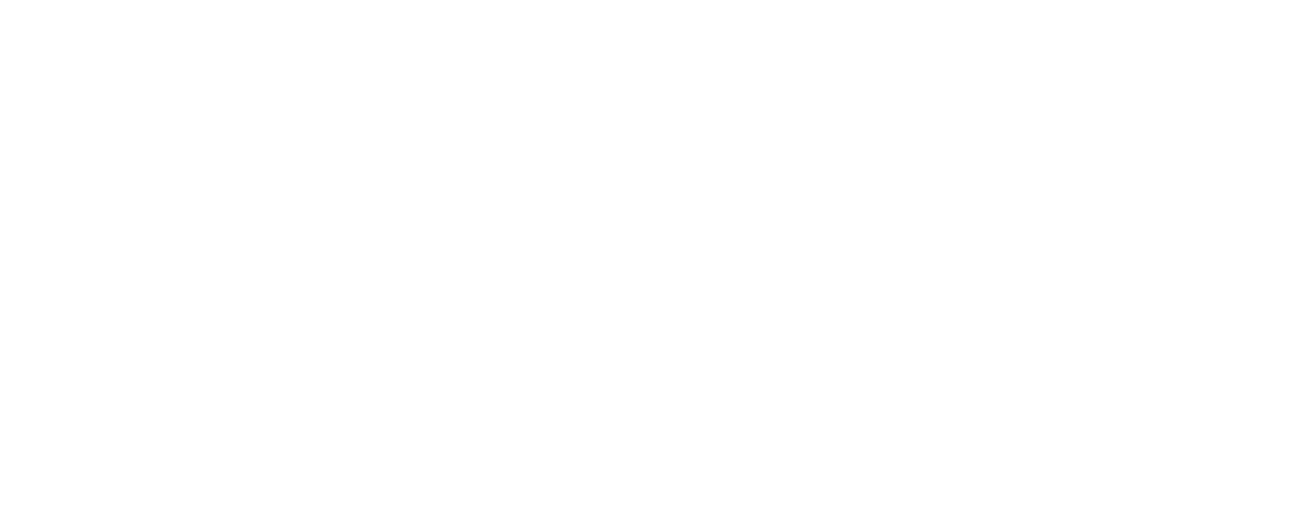
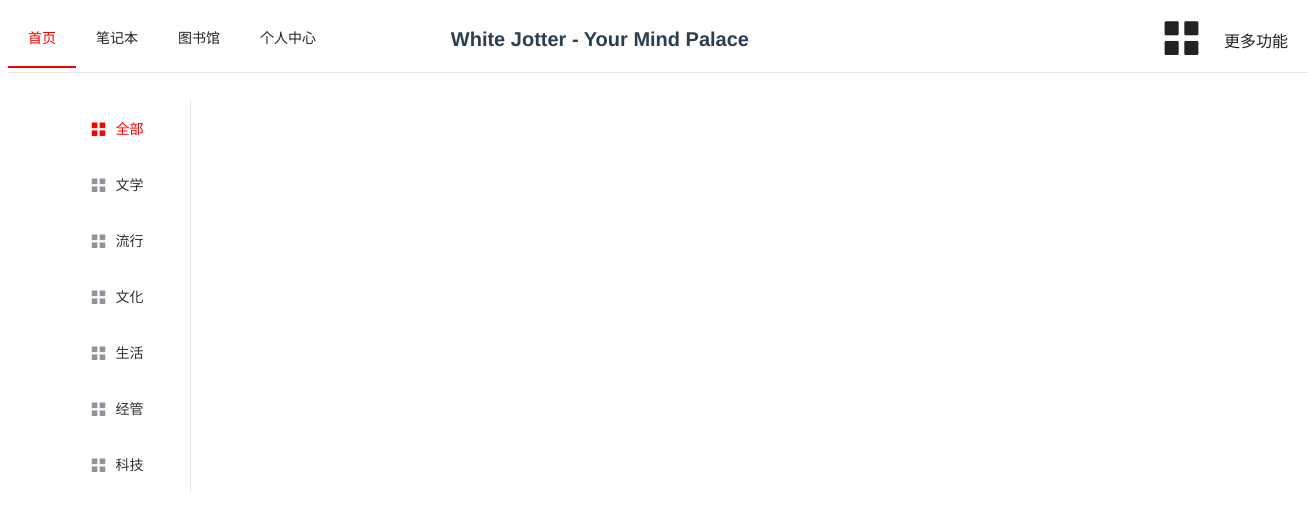
Before and after one commit to ltcoverwatch/my-front-vue-practice, a Vue app in the folder my-vue-practice/: page /library in a window 1280 px wide. Shown: the top 510 px of the page, 1308 px wide, since content can reach past the window. Built offline with nearby package versions, Linux system fonts and the light colour scheme.

Commit message:
页面子页面children路由

```diff
--- /dev/null
+++ b/my-vue-practice/src/components/home/HomeIndex.vue
@@ -0,0 +1,14 @@
+<template>
+<h1>this is homeindex</h1>
+</template>
+
+<script>
+
+  export default {
+    name: 'AppHome'
+  }
+</script>
+
+<style scoped>
+
+</style>
--- /dev/null
+++ b/my-vue-practice/src/components/library/LibraryIndex.vue
@@ -0,0 +1,23 @@
+<template>
+  <el-container>
+    <el-aside style="width: 200px;margin-top: 20px">
+      <switch></switch>
+      <SideMenu></SideMenu>
+    </el-aside>
+    <el-main>
+      <!--<books></books>-->
+    </el-main>
+  </el-container>
+</template>
+
+<script>
+import SideMenu from "./SideMenu";
+
+export default {
+  name: "AppLibrary",
+  components: {SideMenu}
+};
+</script>
+
+<style scoped>
+</style>
--- /dev/null
+++ b/my-vue-practice/src/components/library/SideMenu.vue
@@ -0,0 +1,48 @@
+<template>
+  <el-menu class="categories" default-active="0" @select="handleSelect" active-text-color="red">
+    <el-menu-item index="0">
+      <i class="el-icon-menu"></i>
+      <span slot="title">全部</span>
+    </el-menu-item>
+    <el-menu-item index="1">
+      <i class="el-icon-menu"></i>
+      <span slot="title">文学</span>
+    </el-menu-item>
+    <el-menu-item index="2">
+      <i class="el-icon-menu"></i>
+      <span slot="title">流行</span>
+    </el-menu-item>
+    <el-menu-item index="3">
+      <i class="el-icon-menu"></i>
+      <span slot="title">文化</span>
+    </el-menu-item>
+    <el-menu-item index="4">
+      <i class="el-icon-menu"></i>
+      <span slot="title">生活</span>
+    </el-menu-item>
+    <el-menu-item index="5">
+      <i class="el-icon-menu"></i>
+      <span slot="title">经管</span>
+    </el-menu-item>
+    <el-menu-item index="6">
+      <i class="el-icon-menu"></i>
+      <span slot="title">科技</span>
+    </el-menu-item>
+  </el-menu>
+</template>
+
+<script>
+export default {
+  name: "SideMenu",
+};
+</script>
+
+<style scoped>
+.categories {
+  position: fixed;
+  margin-left: 50%;
+  left: -600px;
+  top: 100px;
+  width: 150px;
+}
+</style>
--- a/my-vue-practice/src/router/index.js
+++ b/my-vue-practice/src/router/index.js
@@ -2,6 +2,8 @@
 import Router from 'vue-router'
 import Login from '@/components/Login'
 import Home from '@/components/Home'
+import LibraryIndex from '@/components/library/LibraryIndex'
+import HomeIndex from '@/components/home/HomeIndex'
 //import所有需要的组件
 
 Vue.use(Router)
@@ -23,7 +25,19 @@
     {
       path: '/home',
       name: 'home',
-      component: Home
-    }
+      component: Home,
+      children: [
+        {
+          path: '/home',
+          name: 'homeindex',
+          component: HomeIndex
+        },
+        {
+          path: '/library',
+          name: 'library',
+          component: LibraryIndex
+        }
+      ]
+    },
   ]
 })
```
